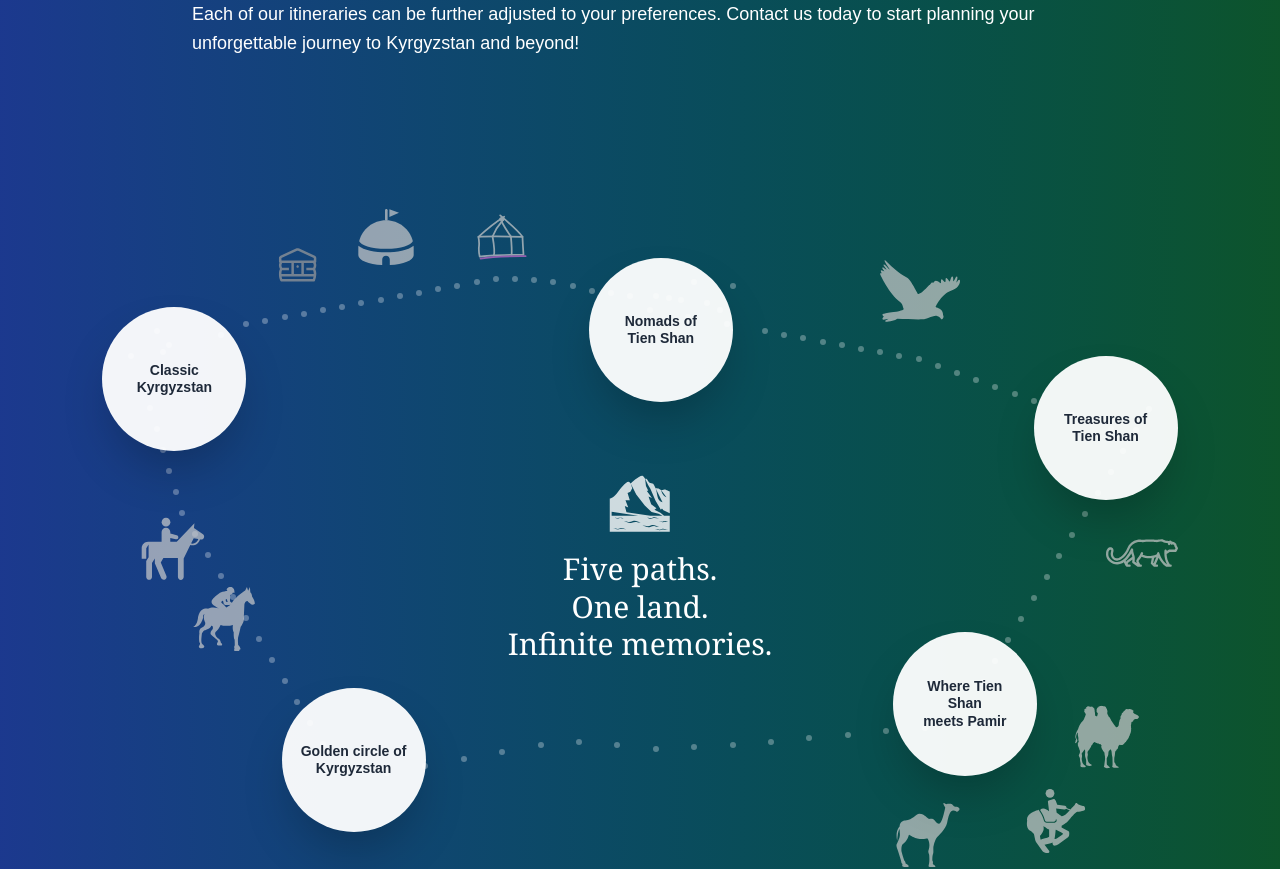
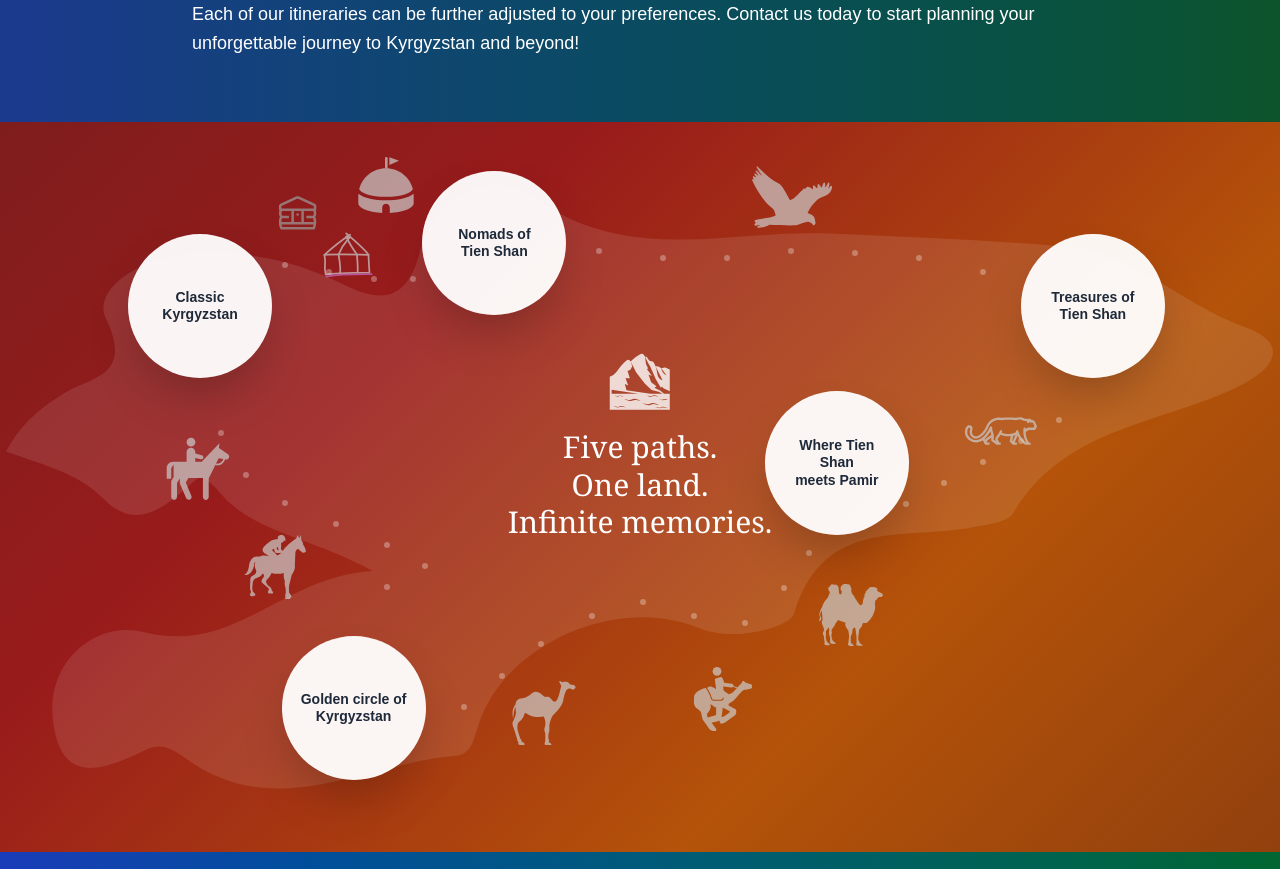
Before and after one commit to Erkebulan100/kyrgyzstan-ai-tourism-thesis, a Next.js app: page /tours in a window 1280 px wide. Shown: the part 1320-2189 px from the top of the page. Built offline with nearby package versions, Linux system fonts and the light colour scheme.

Commit message:
changed the background colour of tours section in app/page.js

```diff
--- a/app/tours/page.js
+++ b/app/tours/page.js
@@ -86,14 +86,25 @@
 
       {/* Tours Section */}
       <section
-        className="relative py-20 overflow-hidden bg-gradient-to-r from-blue-900 to-green-900 min-h-[630px] md:min-h-[750px] max-h-[650px] md:max-h-[800px]"
-
-      >
-        <div className="relative w-full max-w-[1400px] mx-auto h-[700px]">
+  className="relative pt-7 pb-7 overflow-hidden min-h-[630px] md:min-h-[730px] max-h-[630px] md:max-h-[730px]"
+  style={{
+    background: 'linear-gradient(135deg, #7f1d1d 0%, #991b1b 30%, #b45309 70%, #92400e 100%)'
+  }}
+>
+  {/* Kyrgyzstan Map Outline Background */}
+  <div
+  className="absolute inset-0 opacity-10 bg-no-repeat bg-center pointer-events-none"
+  style={{
+    backgroundImage: "url('/images/kyrgyzstan-outline.svg')",
+    backgroundSize: '99%',  // Adjustable: 100%, 120%, 150%, 200%, etc.
+    filter: 'invert(1)'
+  }}
+/>
+        <div className="relative z-10 w-full max-w-[1400px] mx-auto h-[700px]">
 
 
           {/* Central Logo & Text */}
-          <div className="absolute top-[39%] left-1/2 md:top-[52%] -translate-x-1/2 -translate-y-1/2 text-center z-20">
+          <div className="absolute top-[39%] left-1/2 md:top-[42%] -translate-x-1/2 -translate-y-1/2 text-center z-20">
             <img
               src="/images/mountain.svg"
               alt="Mountain"
@@ -109,11 +120,11 @@
 
           {/* Tour Circles */}
          {[
-  { name: "Classic\nKyrgyzstan", href: "/tours/classic-kyrgyzstan", className: "left-[8%] top-[15%] md:left-[8%] md:top-[15%]" },
-  { name: "Nomads of\nTien Shan", href: "/tours/nomads-tien-shan", className: "left-[46%] top-[8%] md:left-[46%] md:top-[8%]" },
-  { name: "Treasures of\nTien Shan", href: "/tours/treasures-tien-shan", className: "right-[8%] top-[22%] md:right-[8%] md:top-[22%]" },
-  { name: "Golden circle of\nKyrgyzstan", href: "/tours/golden-circle", className: "left-[9%] bottom-[30%] md:left-[22%] md:bottom-[10%]" },
-  { name: "Where Tien Shan\nmeets Pamir", href: "/tours/tien-shan-meets-pamir", className: "right-[15%] bottom-[28%] md:right-[19%] md:bottom-[18%]" },
+  { name: "Classic\nKyrgyzstan", href: "/tours/classic-kyrgyzstan", className: "left-[1%] top-[19%] md:left-[10%] md:top-[12%]" },
+  { name: "Nomads of\nTien Shan", href: "/tours/nomads-tien-shan", className: "left-[36%] top-[15%] md:left-[33%] md:top-[3%]" },
+  { name: "Treasures of\nTien Shan", href: "/tours/treasures-tien-shan", className: "right-[3%] top-[18%] md:right-[9%] md:top-[12%]" },
+  { name: "Golden circle of\nKyrgyzstan", href: "/tours/golden-circle", className: "left-[12%] bottom-[34%] md:left-[22%] md:bottom-[10%]" },
+  { name: "Where Tien Shan\nmeets Pamir", href: "/tours/tien-shan-meets-pamir", className: "right-[13%] bottom-[45%] md:right-[29%] md:bottom-[45%]" },
 ].map((tour, idx) => (
   <Link key={idx} href={tour.href} className={`absolute z-30 hover:scale-105 transition-transform ${tour.className}`}>
     <div className="bg-white/95 rounded-full w-20 h-20 md:w-36 md:h-36 flex items-center justify-center shadow-2xl border border-white/10 p-2 md:p-4 text-center">
@@ -126,7 +137,7 @@
 
 
           {/* Eagle SVG - Realistic Flying Eagle Silhouette */}
-          <div className="absolute top-[8%] right-[6%] md:top-[7%] md:right-[25%] z-10">
+          <div className="absolute top-[9%] right-[19%] md:top-[1%] md:right-[35%] z-10">
             <img
               src="/images/eagle.svg"
               alt="Eagle"
@@ -135,7 +146,7 @@
             />
           </div>
           {/* Horse 1 - With a cap - Between Classic Kyrgyzstan and Golden Circle */}
-          <div className="absolute top-[31%] left-[1%] md:top-[55%] md:left-[15%] z-10">
+          <div className="absolute top-[45%] left-[19%] md:top-[55%] md:left-[19%] z-10">
             <img
               src="/images/horse.svg"
               alt="Horse"
@@ -145,7 +156,7 @@
           </div>
 
           {/* Horse 2 - standart-  */}
-          <div className="absolute top-[45%] left-[11%] z-10">
+          <div className="absolute top-[31%] left-[17%] md:top-[41%] md:left-[13%] z-10">
             <img
               src="/images/horse1.svg"
               alt="Horse"
@@ -154,7 +165,7 @@
             />
           </div>
           {/* Camel 1 - the big one - Bottom right area */}
-          <div className="absolute bottom-[21%] right-[2%] md:bottom-[19%] md:right-[11%] z-10">
+          <div className="absolute bottom-[39%] right-[2%] md:bottom-[29%] md:right-[31%] z-10">
             <img
               src="/images/camel.svg"
               alt="Camel"
@@ -164,7 +175,7 @@
           </div>
 
           {/* Camel 2 -the slim one- Next to Camel 1 */}
-          <div className="absolute bottom-[23%] right-[53%] md:bottom-[5%] md:right-[25%] z-10">
+          <div className="absolute bottom-[33%] right-[51%] md:bottom-[15%] md:right-[55%] z-10">
             <img
               src="/images/camel1.svg"
               alt="Camel"
@@ -174,7 +185,7 @@
           </div>
 
           {/* Camel 3 with a rider- Third camel */}
-          <div className="absolute bottom-[19%] right-[29%] md:bottom-[7%] md:right-[15%] z-10">
+          <div className="absolute bottom-[35%] right-[29%] md:bottom-[17%] md:right-[41%] z-10">
             <img
               src="/images/camels.svg"
               alt="Camel"
@@ -183,7 +194,7 @@
             />
           </div>
           {/* Snow Leopard - Right side of the page */}
-          <div className="absolute top-[45%] right-[8%] z-10">
+          <div className="absolute top-[35%] right-[19%] z-10">
             <img
               src="/images/snow-leopard.svg"
               alt="Snow Leopard"
@@ -191,8 +202,8 @@
               style={{ filter: 'invert(1) brightness(0.8)' }}
             />
           </div>
-          {/* Yurt 1 - yurt frame - Left of "Nomads of Tien Shan" */}
-          <div className="absolute top-[5%] left-[19%] md:top-[5%] md:left-[21%] z-10">
+          {/* Yurt 1 - yurt frame - like Kyrgyz yurt frame" */}
+          <div className="absolute top-[13%] left-[11%] md:top-[5%] md:left-[21%] z-10">
             <img
               src="/images/yurt.svg"
               alt="Yurt"
@@ -202,7 +213,7 @@
           </div>
 
           {/* Yurt 2 - filled icon */}
-          <div className="absolute top-[1%] left-[33%] md:top-[1%] md:left-[28%] z-10">
+          <div className="absolute top-[9%] left-[27%] md:top-[1%] md:left-[28%] z-10">
             <img
               src="/images/yurt1.svg"
               alt="Yurt"
@@ -212,7 +223,7 @@
           </div>
 
           {/* Yurt 3 - Mongolian yurt */}
-          <div className="absolute top-[9%] left-[29%] md:top-[1%] md:left-[37%] z-10">
+          <div className="absolute top-[21%] left-[23%] md:top-[11%] md:left-[25%] z-10">
             <img
               src="/images/yurt2.svg"
               alt="Yurt"
@@ -220,126 +231,66 @@
               style={{ filter: 'invert(1) brightness(0.8)' }}
             />
           </div>
-{/* Winding Map Dots - Curved paths connecting tour circles */}
+        {/* Winding Map Dots - Curved paths connecting tour circles */}
 
           {/* Path from Classic Kyrgyzstan down to Golden Circle (left side) */}
-          <div className="absolute top-[18%] left-[12%] md:top-[18%] md:left-[12%] w-1.5 h-1.5 rounded-full bg-white/30" />
-          <div className="absolute top-[21%] left-[12.5%] md:top-[21%] md:left-[12.5%] w-1.5 h-1.5 rounded-full bg-white/30" />
-          <div className="absolute top-[24%] left-[13%] md:top-[24%] md:left-[13%] w-1.5 h-1.5 rounded-full bg-white/30" />
-          <div className="absolute top-[26%] left-[11%] md:top-[26%] md:left-[11%] w-1.5 h-1.5 rounded-full bg-white/30" />
-          <div className="absolute top-[29%] left-[11.5%] md:top-[29%] md:left-[11.5%] w-1.5 h-1.5 rounded-full bg-white/30" />
-          <div className="absolute top-[32%] left-[12%] md:top-[32%] md:left-[12%] w-1.5 h-1.5 rounded-full bg-white/30" />
-          <div className="absolute top-[35%] left-[12.5%] md:top-[35%] md:left-[12.5%] w-1.5 h-1.5 rounded-full bg-white/30" />
-          <div className="absolute top-[38%] left-[13%] md:top-[38%] md:left-[13%] w-1.5 h-1.5 rounded-full bg-white/30" />
-          <div className="absolute top-[41%] left-[13.5%] md:top-[41%] md:left-[13.5%] w-1.5 h-1.5 rounded-full bg-white/30" />
-          <div className="absolute top-[44%] left-[14%] md:top-[44%] md:left-[14%] w-1.5 h-1.5 rounded-full bg-white/30" />
-          <div className="absolute top-[47%] left-[15%] md:top-[47%] md:left-[15%] w-1.5 h-1.5 rounded-full bg-white/30" />
-          <div className="absolute top-[50%] left-[16%] md:top-[50%] md:left-[16%] w-1.5 h-1.5 rounded-full bg-white/30" />
-          <div className="absolute top-[53%] left-[17%] md:top-[53%] md:left-[17%] w-1.5 h-1.5 rounded-full bg-white/30" />
-          <div className="absolute top-[56%] left-[18%] md:top-[56%] md:left-[18%] w-1.5 h-1.5 rounded-full bg-white/30" />
-          <div className="absolute top-[59%] left-[19%] md:top-[59%] md:left-[19%] w-1.5 h-1.5 rounded-full bg-white/30" />
-          <div className="absolute top-[62%] left-[20%] md:top-[62%] md:left-[20%] w-1.5 h-1.5 rounded-full bg-white/30" />
-          <div className="hidden md:block">
-            <div className="absolute top-[65%] left-[21%] md:top-[65%] md:left-[21%] w-1.5 h-1.5 rounded-full bg-white/30" />
-            <div className="absolute top-[68%] left-[22%] md:top-[68%] md:left-[22%] w-1.5 h-1.5 rounded-full bg-white/30" />
-            <div className="absolute top-[71%] left-[23%] md:top-[71%] md:left-[23%] w-1.5 h-1.5 rounded-full bg-white/30" />
-            <div className="absolute top-[74%] left-[24%] md:top-[74%] md:left-[24%] w-1.5 h-1.5 rounded-full bg-white/30" />
-            <div className="absolute top-[77%] left-[25%] md:top-[77%] md:left-[25%] w-1.5 h-1.5 rounded-full bg-white/30" />
-          </div>
+
+
+          <div className="absolute top-[32%] left-[11%] md:top-[40%] md:left-[17%] w-1.5 h-1.5 rounded-full bg-white/30" />
+          <div className="absolute top-[35.5%] left-[12%] md:top-[46%] md:left-[19%] w-1.5 h-1.5 rounded-full bg-white/30" />
+          <div className="absolute top-[39%] left-[13%] md:top-[50%] md:left-[22%] w-1.5 h-1.5 rounded-full bg-white/30" />
+          <div className="absolute top-[42.5%] left-[14%] md:top-[53%] md:left-[26%] w-1.5 h-1.5 rounded-full bg-white/30" />
+          <div className="absolute top-[46%] left-[15%] md:top-[56%] md:left-[30%] w-1.5 h-1.5 rounded-full bg-white/30" />
+          <div className="absolute top-[49.5%] left-[16%] md:top-[59%] md:left-[33%] w-1.5 h-1.5 rounded-full bg-white/30" />
+          <div className="absolute top-[53%] left-[17%] md:top-[62%] md:left-[30%] w-1.5 h-1.5 rounded-full bg-white/30" />
+
           {/* Path from Golden Circle curving right toward Where Tien Shan meets Pamir */}
-          <div className="absolute bottom-[35%] left-[30%] md:bottom-[18%] md:left-[30%] w-1.5 h-1.5 rounded-full bg-white/30" />
-          <div className="absolute bottom-[35.5%] left-[33%] md:bottom-[19%] md:left-[33%] w-1.5 h-1.5 rounded-full bg-white/30" />
-          <div className="absolute bottom-[36%] left-[36%] md:bottom-[20%] md:left-[36%] w-1.5 h-1.5 rounded-full bg-white/30" />
-          <div className="absolute bottom-[35.5%] left-[39%] md:bottom-[21%] md:left-[39%] w-1.5 h-1.5 rounded-full bg-white/30" />
-          <div className="absolute bottom-[35%] left-[42%] md:bottom-[22%] md:left-[42%] w-1.5 h-1.5 rounded-full bg-white/30" />
-          <div className="absolute bottom-[34.5%] left-[45%] md:bottom-[22.5%] md:left-[45%] w-1.5 h-1.5 rounded-full bg-white/30" />
-          <div className="absolute bottom-[34%] left-[48%] md:bottom-[22%] md:left-[48%] w-1.5 h-1.5 rounded-full bg-white/30" />
-          <div className="absolute bottom-[33.5%] left-[51%] md:bottom-[21.5%] md:left-[51%] w-1.5 h-1.5 rounded-full bg-white/30" />
-          <div className="absolute bottom-[33.7%] left-[54%] md:bottom-[21.7%] md:left-[54%] w-1.5 h-1.5 rounded-full bg-white/30" />
-          <div className="absolute bottom-[33.9%] left-[57%] md:bottom-[22%] md:left-[57%] w-1.5 h-1.5 rounded-full bg-white/30" />
-          <div className="absolute bottom-[33.5%] left-[60%] md:bottom-[22.5%] md:left-[60%] w-1.5 h-1.5 rounded-full bg-white/30" />
-          <div className="absolute bottom-[33%] left-[63%] md:bottom-[23%] md:left-[63%] w-1.5 h-1.5 rounded-full bg-white/30" />
-          <div className="hidden md:block">
-            <div className="absolute bottom-[23.5%] left-[66%] md:bottom-[23.5%] md:left-[66%] w-1.5 h-1.5 rounded-full bg-white/30" />
-            <div className="absolute bottom-[24%] left-[69%] md:bottom-[24%] md:left-[69%] w-1.5 h-1.5 rounded-full bg-white/30" />
-            <div className="absolute bottom-[24.5%] left-[72%] md:bottom-[24.5%] md:left-[72%] w-1.5 h-1.5 rounded-full bg-white/30" />
-            <div className="absolute bottom-[25%] left-[75%] md:bottom-[25%] md:left-[75%] w-1.5 h-1.5 rounded-full bg-white/30" />
-            <div className="absolute bottom-[25.5%] left-[78%] md:bottom-[25.5%] md:left-[78%] w-1.5 h-1.5 rounded-full bg-white/30" />
-          </div>
+
+          <div className="absolute bottom-[41%] left-[34%] md:bottom-[20%] md:left-[36%] w-1.5 h-1.5 rounded-full bg-white/30" />
+          <div className="absolute bottom-[42%] left-[40%] md:bottom-[24.5%] md:left-[39%] w-1.5 h-1.5 rounded-full bg-white/30" />
+          <div className="absolute bottom-[43%] left-[46%] md:bottom-[29%] md:left-[42%] w-1.5 h-1.5 rounded-full bg-white/30" />
+          <div className="absolute bottom-[44%] left-[52%] md:bottom-[33%] md:left-[46%] w-1.5 h-1.5 rounded-full bg-white/30" />
+          <div className="absolute bottom-[45%] left-[58%] md:bottom-[35%] md:left-[50%] w-1.5 h-1.5 rounded-full bg-white/30" />
+          <div className="absolute bottom-[46%] left-[64%] md:bottom-[33%] md:left-[54%] w-1.5 h-1.5 rounded-full bg-white/30" />
+          <div className="hidden md:block absolute bottom-[47%] left-[70%] md:bottom-[32%] md:left-[58%] w-1.5 h-1.5 rounded-full bg-white/30" />
+          <div className="hidden md:block absolute bottom-[48%] left-[75%] md:bottom-[37%] md:left-[61%] w-1.5 h-1.5 rounded-full bg-white/30" />
+          <div className="hidden md:block absolute bottom-[49%] left-[81%] md:bottom-[42%] md:left-[63%] w-1.5 h-1.5 rounded-full bg-white/30" />
+
+
           {/* Path from Where Tien Shan meets Pamir up to Treasures of Tien Shan */}
-          <div className='hidden md:block'>
-            <div className="absolute bottom-[25%] right-[25%] md:bottom-[25%] md:right-[25%] w-1.5 h-1.5 rounded-full bg-white/30" />
-            <div className="absolute bottom-[28%] right-[24%] md:bottom-[28%] md:right-[24%] w-1.5 h-1.5 rounded-full bg-white/30" />
-            <div className="absolute bottom-[31%] right-[23%] md:bottom-[31%] md:right-[23%] w-1.5 h-1.5 rounded-full bg-white/30" />
-          </div>
-          <div className="absolute bottom-[34%] right-[22%] md:bottom-[34%] md:right-[22%] w-1.5 h-1.5 rounded-full bg-white/30" />
-          <div className="absolute bottom-[37%] right-[21%] md:bottom-[37%] md:right-[21%] w-1.5 h-1.5 rounded-full bg-white/30" />
-          <div className="absolute bottom-[40%] right-[20%] md:bottom-[40%] md:right-[20%] w-1.5 h-1.5 rounded-full bg-white/30" />
-          <div className="absolute bottom-[43%] right-[19%] md:bottom-[43%] md:right-[19%] w-1.5 h-1.5 rounded-full bg-white/30" />
-          <div className="absolute bottom-[46%] right-[18%] md:bottom-[46%] md:right-[18%] w-1.5 h-1.5 rounded-full bg-white/30" />
-          <div className="absolute bottom-[49%] right-[17%] md:bottom-[49%] md:right-[17%] w-1.5 h-1.5 rounded-full bg-white/30" />
-          <div className="absolute bottom-[52%] right-[16%] md:bottom-[52%] md:right-[16%] w-1.5 h-1.5 rounded-full bg-white/30" />
-          <div className="absolute bottom-[55%] right-[15%] md:bottom-[55%] md:right-[15%] w-1.5 h-1.5 rounded-full bg-white/30" />
-          <div className="absolute bottom-[58%] right-[14%] md:bottom-[58%] md:right-[14%] w-1.5 h-1.5 rounded-full bg-white/30" />
-          <div className="absolute bottom-[61%] right-[13%] md:bottom-[61%] md:right-[13%] w-1.5 h-1.5 rounded-full bg-white/30" />
-          <div className="absolute bottom-[64%] right-[12%] md:bottom-[64%] md:right-[12%] w-1.5 h-1.5 rounded-full bg-white/30" />
-          <div className="absolute bottom-[67%] right-[11%] md:bottom-[67%] md:right-[11%] w-1.5 h-1.5 rounded-full bg-white/30" />
-          <div className="absolute bottom-[70%] right-[10%] md:bottom-[70%] md:right-[10%] w-1.5 h-1.5 rounded-full bg-white/30" />
+
+          <div className="absolute bottom-[57%] right-[17%] md:bottom-[49%] md:right-[29%] w-1.5 h-1.5 rounded-full bg-white/30" />
+          <div className="absolute bottom-[60%] right-[16%] md:bottom-[52%] md:right-[26%] w-1.5 h-1.5 rounded-full bg-white/30" />
+          <div className="absolute bottom-[63%] right-[15%] md:bottom-[55%] md:right-[23%] w-1.5 h-1.5 rounded-full bg-white/30" />
+          <div className="absolute bottom-[66%] right-[14%] md:bottom-[58%] md:right-[20%] w-1.5 h-1.5 rounded-full bg-white/30" />
+          <div className="absolute bottom-[69%] right-[13%] md:bottom-[61%] md:right-[17%] w-1.5 h-1.5 rounded-full bg-white/30" />
+
 
           {/* Path from Treasures curving left toward Nomads */}
-          <div className="absolute top-[30%] right-[16%] md:top-[32%] md:right-[13%] w-1.5 h-1.5 rounded-full bg-white/30" />
-          <div className="absolute top-[30%] right-[16%] md:top-[30%] md:right-[16%] w-1.5 h-1.5 rounded-full bg-white/30" />
-          <div className="absolute top-[28%] right-[19%] md:top-[28%] md:right-[19%] w-1.5 h-1.5 rounded-full bg-white/30" />
-          <div className="absolute top-[28%] right-[19%] md:top-[27%] md:right-[20.5%] w-1.5 h-1.5 rounded-full bg-white/30" />
-          <div className="absolute top-[26%] right-[22%] md:top-[26%] md:right-[22%] w-1.5 h-1.5 rounded-full bg-white/30" />
-          <div className="absolute top-[25%] right-[23.5%] md:top-[25%] md:right-[23.5%] w-1.5 h-1.5 rounded-full bg-white/30" />
-          <div className="absolute top-[24%] right-[25%] md:top-[24%] md:right-[25%] w-1.5 h-1.5 rounded-full bg-white/30" />
-          <div className="absolute top-[23%] right-[26.5%] md:top-[23%] md:right-[26.5%] w-1.5 h-1.5 rounded-full bg-white/30" />
-          <div className="absolute top-[22%] right-[28%] md:top-[22%] md:right-[28%] w-1.5 h-1.5 rounded-full bg-white/30" />
-          <div className="absolute top-[21.5%] right-[29.5%] md:top-[21.5%] md:right-[29.5%] w-1.5 h-1.5 rounded-full bg-white/30" />
-          <div className="absolute top-[21%] right-[31%] md:top-[21%] md:right-[31%] w-1.5 h-1.5 rounded-full bg-white/30" />
-          <div className="absolute top-[20.5%] right-[32.5%] md:top-[20.5%] md:right-[32.5%] w-1.5 h-1.5 rounded-full bg-white/30" />
-          <div className="absolute top-[20%] right-[34%] md:top-[20%] md:right-[34%] w-1.5 h-1.5 rounded-full bg-white/30" />
-          <div className="absolute top-[19.5%] right-[35.5%] md:top-[19.5%] md:right-[35.5%] w-1.5 h-1.5 rounded-full bg-white/30" />
-          <div className="absolute top-[19%] right-[37%] md:top-[19%] md:right-[37%] w-1.5 h-1.5 rounded-full bg-white/30" />
-          <div className="hidden md:block absolute top-[19%] right-[37%] md:top-[18.5%] md:right-[38.5%] w-1.5 h-1.5 rounded-full bg-white/30" />
-          <div className="absolute top-[18%] right-[40%] md:top-[18%] md:right-[40%] w-1.5 h-1.5 rounded-full bg-white/30" />
-          <div className="absolute top-[17%] right-[43%] md:top-[17%] md:right-[43%] w-1.5 h-1.5 rounded-full bg-white/30" />
-          <div className="absolute top-[16%] right-[46%] md:top-[16%] md:right-[46%] w-1.5 h-1.5 rounded-full bg-white/30" />
-          <div className="absolute top-[15%] right-[49%] md:top-[15%] md:right-[49%] w-1.5 h-1.5 rounded-full bg-white/30" />
+
+          <div className="absolute top-[21%] right-[23%] md:top-[17%] md:right-[23%] w-1.5 h-1.5 rounded-full bg-white/30" />
+
+          <div className="absolute top-[20%] right-[27%] md:top-[15%] md:right-[28%] w-1.5 h-1.5 rounded-full bg-white/30" />
+
+          <div className="absolute top-[19%] right-[32%] md:top-[14.3%] md:right-[33%] w-1.5 h-1.5 rounded-full bg-white/30" />
+
+          <div className="hidden md:block absolute top-[26%] right-[26.5%] md:top-[14%] md:right-[38%] w-1.5 h-1.5 rounded-full bg-white/30" />
+
+          <div className="absolute top-[18%] right-[37%] md:top-[15%] md:right-[43%] w-1.5 h-1.5 rounded-full bg-white/30" />
+
+          <div className="hidden md:block absolute top-[21%] right-[39%] md:top-[15%] md:right-[48%] w-1.5 h-1.5 rounded-full bg-white/30" />
+
+          <div className="absolute top-[17%] right-[42%] md:top-[14%] md:right-[53%] w-1.5 h-1.5 rounded-full bg-white/30" />
 
           {/* Path from Nomads curving left toward Classic Kyrgyzstan */}
-          <div className="absolute top-[11.5%] left-[57%] md:top-[11.5%] md:left-[57%] w-1.5 h-1.5 rounded-full bg-white/30" />
-          <div className="absolute top-[11%] left-[54%] md:top-[11%] md:left-[54%] w-1.5 h-1.5 rounded-full bg-white/30" />
-          <div className="absolute top-[14%] left-[55%] md:top-[14%] md:left-[55%] w-1.5 h-1.5 rounded-full bg-white/30" />
-          <div className="absolute top-[15%] left-[56%] md:top-[15%] md:left-[56%] w-1.5 h-1.5 rounded-full bg-white/30" />
-          <div className="absolute top-[13.5%] left-[53%] md:top-[13.5%] md:left-[53%] w-1.5 h-1.5 rounded-full bg-white/30" />
-          <div className="absolute top-[13.3%] left-[52%] md:top-[13.3%] md:left-[52%] w-1.5 h-1.5 rounded-full bg-white/30" />
-          <div className="absolute top-[13%] left-[51%] md:top-[13%] md:left-[51%] w-1.5 h-1.5 rounded-full bg-white/30" />
-          <div className="absolute top-[13%] left-[49%] md:top-[13%] md:left-[49%] w-1.5 h-1.5 rounded-full bg-white/30" />
-          <div className="absolute top-[12.5%] left-[47.5%] md:top-[12.5%] md:left-[47.5%] w-1.5 h-1.5 rounded-full bg-white/30" />
-          <div className="absolute top-[12.25%] left-[46%] md:top-[12.25%] md:left-[46%] w-1.5 h-1.5 rounded-full bg-white/30" />
-          <div className="absolute top-[11.5%] left-[44.5%] md:top-[11.5%] md:left-[44.5%] w-1.5 h-1.5 rounded-full bg-white/30" />
-          <div className="absolute top-[11%] left-[43%] md:top-[11%] md:left-[43%] w-1.5 h-1.5 rounded-full bg-white/30" />
-          <div className="absolute top-[10.75%] left-[41.5%] md:top-[10.75%] md:left-[41.5%] w-1.5 h-1.5 rounded-full bg-white/30" />
-          <div className="absolute top-[10.5%] left-[40%] md:top-[10.5%] md:left-[40%] w-1.5 h-1.5 rounded-full bg-white/30" />
-          <div className="absolute top-[10.6%] left-[38.5%] md:top-[10.6%] md:left-[38.5%] w-1.5 h-1.5 rounded-full bg-white/30" />
-          <div className="absolute top-[11%] left-[37%] md:top-[11%] md:left-[37%] w-1.5 h-1.5 rounded-full bg-white/30" />
-          <div className="absolute top-[11.5%] left-[35.5%] md:top-[11.5%] md:left-[35.5%] w-1.5 h-1.5 rounded-full bg-white/30" />
-          <div className="absolute top-[12%] left-[34%] md:top-[12%] md:left-[34%] w-1.5 h-1.5 rounded-full bg-white/30" />
-          <div className="absolute top-[12.5%] left-[32.5%] md:top-[12.5%] md:left-[32.5%] w-1.5 h-1.5 rounded-full bg-white/30" />
-          <div className="absolute top-[13%] left-[31%] md:top-[13%] md:left-[31%] w-1.5 h-1.5 rounded-full bg-white/30" />
-          <div className="absolute top-[13.5%] left-[29.5%] md:top-[13.5%] md:left-[29.5%] w-1.5 h-1.5 rounded-full bg-white/30" />
-          <div className="absolute top-[14%] left-[28%] md:top-[14%] md:left-[28%] w-1.5 h-1.5 rounded-full bg-white/30" />
-          <div className="absolute top-[14.5%] left-[26.5%] md:top-[14.5%] md:left-[26.5%] w-1.5 h-1.5 rounded-full bg-white/30" />
-          <div className="absolute top-[15%] left-[25%] md:top-[15%] md:left-[25%] w-1.5 h-1.5 rounded-full bg-white/30" />
-          <div className="absolute top-[15.5%] left-[23.5%] md:top-[15.5%] md:left-[23.5%] w-1.5 h-1.5 rounded-full bg-white/30" />
-          <div className="absolute top-[16%] left-[22%] md:top-[16%] md:left-[22%] w-1.5 h-1.5 rounded-full bg-white/30" />
-          <div className="absolute top-[16.5%] left-[20.5%] md:top-[16.5%] md:left-[20.5%] w-1.5 h-1.5 rounded-full bg-white/30" />
-          <div className="absolute top-[17%] left-[19%] md:top-[17%] md:left-[19%] w-1.5 h-1.5 rounded-full bg-white/30" />
-          <div className="absolute top-[18.5%] left-[16%] md:top-[18.5%] md:left-[17%] w-1.5 h-1.5 rounded-full bg-white/30" />
-          <div className="absolute top-[20%] left-[13%] md:top-[20%] md:left-[13%] w-1.5 h-1.5 rounded-full bg-white/30" />
-          <div className="absolute top-[21.5%] left-[10%] md:top-[21.5%] md:left-[10%] w-1.5 h-1.5 rounded-full bg-white/30" />
+
+          <div className="absolute top-[18%] left-[33%] md:top-[18%] md:left-[32%] w-1.5 h-1.5 rounded-full bg-white/30" />
+
+          <div className="absolute top-[19%] left-[29%] md:top-[18%] md:left-[29%] w-1.5 h-1.5 rounded-full bg-white/30" />
+
+          <div className="absolute top-[20%] left-[25%] md:top-[17%] md:left-[25.5%] w-1.5 h-1.5 rounded-full bg-white/30" />
+
+          <div className="absolute top-[21%] left-[21%] md:top-[16%] md:left-[22%] w-1.5 h-1.5 rounded-full bg-white/30" />
 
         </div>
       </section>
```
Also changed, not shown: app/page.js (+12 -5 lines).
